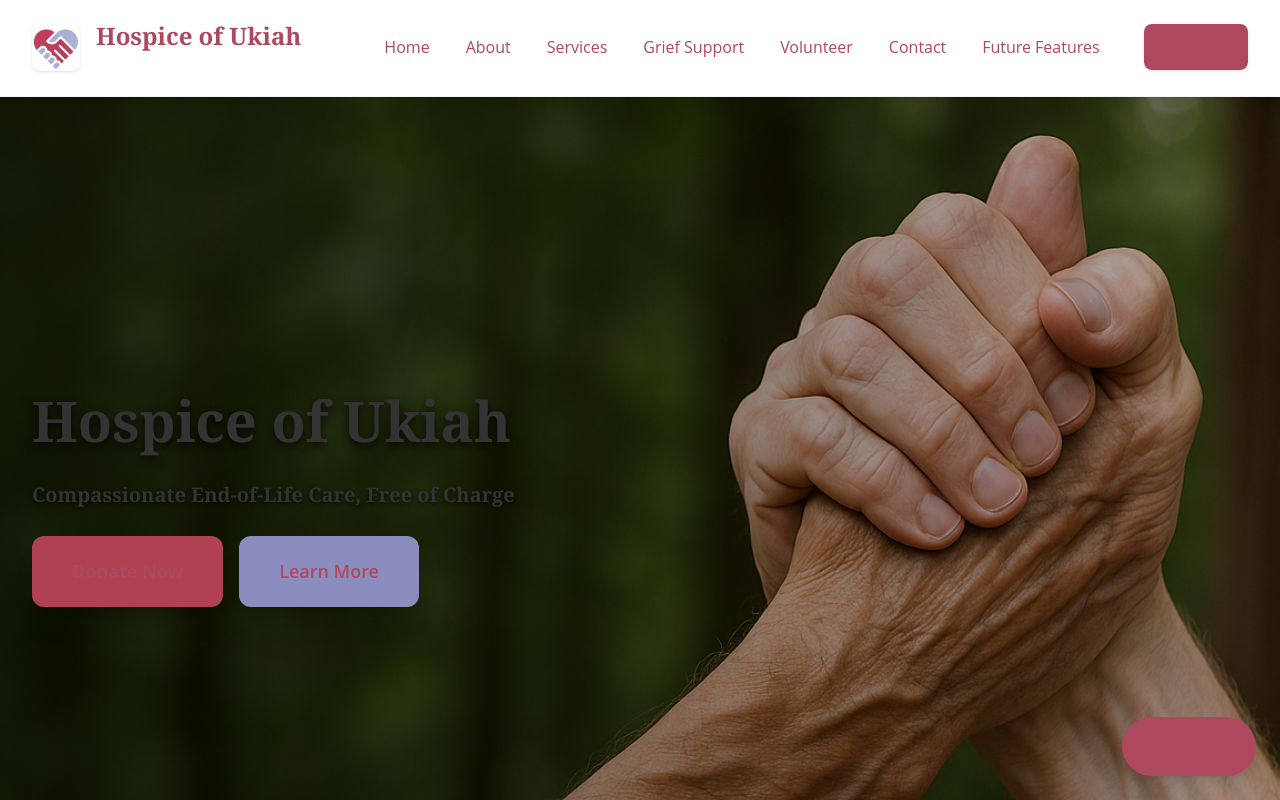
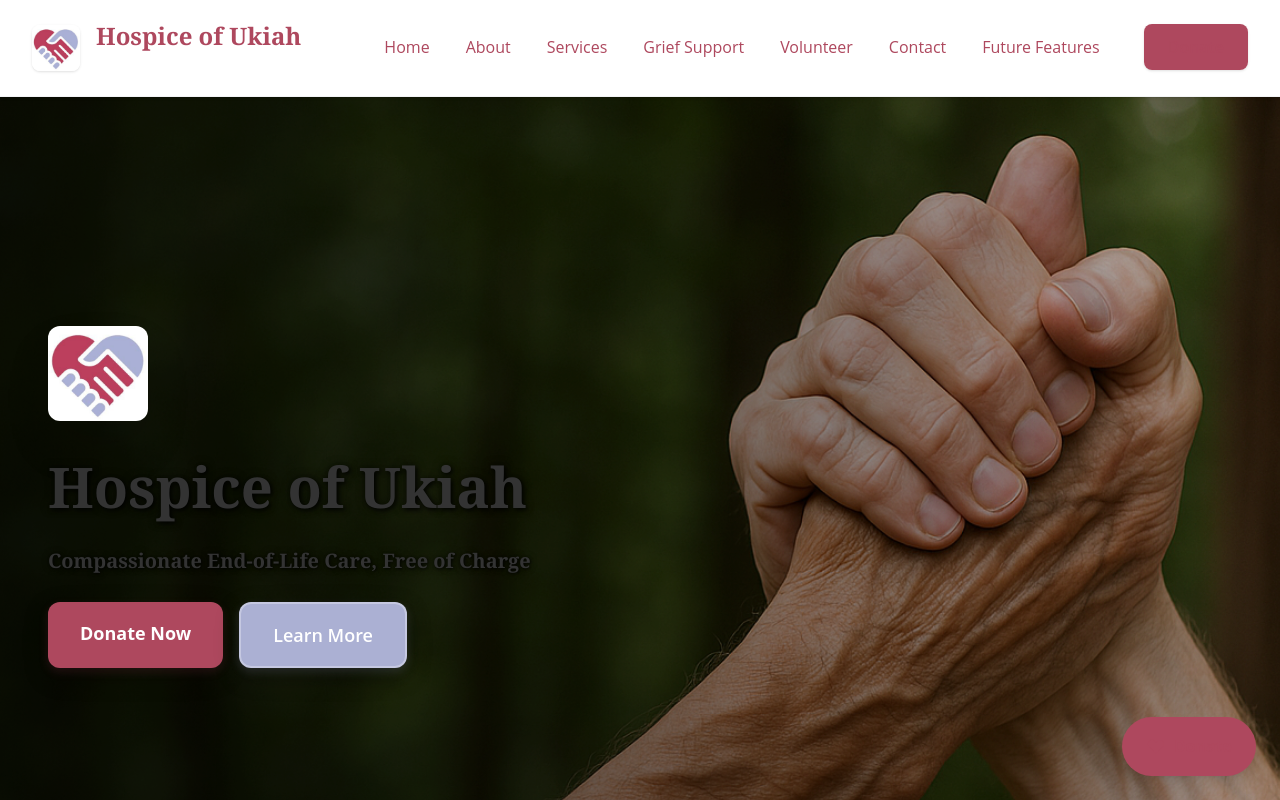
Before and after one commit to samuelmholley1/hospiceofukiah.org, a Next.js app: page / in a window 1280 px wide. Shown: the top 800 px of the page. Built offline with nearby package versions, Linux system fonts and the light colour scheme.

Commit message:
hero updates

```diff
--- a/src/app/page.tsx
+++ b/src/app/page.tsx
@@ -4,7 +4,7 @@ export default function Home() {
   return (
     <div className="min-h-screen">
       {/* Hero Section */}
-      <section className="relative h-screen lg:h-screen min-h-[70vh] flex items-center">
+      <section className="relative min-h-[80vh] lg:min-h-screen flex items-center">
         {/* Background Image */}
         <Image
           src="/redwood_clapsed_hands.png"
@@ -12,36 +12,54 @@ export default function Home() {
           fill
           priority
           sizes="100vw"
-          className="object-cover object-center lg:object-bottom"
+          className="object-cover object-center"
         />
 
-        {/* Subtle left-to-right dark gradient overlay */}
-        <div className="absolute inset-0 bg-gradient-to-r from-black/60 to-black/20"></div>
+        {/* Strategic Shaded Overlay - Darker on left where text sits */}
+        <div className="absolute inset-0 bg-gradient-to-r from-black/70 via-black/50 to-black/20 lg:from-black/75 lg:via-black/40 lg:to-transparent"></div>
 
-        {/* Content Overlay - Left Side */}
-        <div className="relative z-10 max-w-7xl mx-auto px-4 sm:px-6 lg:px-8 w-full">
-          <div className="max-w-2xl text-center lg:text-left">
-            {/* Heading */}
-            <h1 className="text-5xl font-bold text-white mb-6 text-shadow-lg">
+        {/* Additional subtle overall overlay for better contrast */}
+        <div className="absolute inset-0 bg-black/20"></div>
+
+        {/* Content Positioned in Left Half */}
+        <div className="relative z-10 max-w-7xl mx-auto px-6 sm:px-8 lg:px-12 w-full">
+          <div className="max-w-2xl lg:max-w-xl">
+            {/* Logo */}
+            <div className="flex justify-center lg:justify-start mb-8">
+              <Image
+                src="/hospice-ukiah-icon.png"
+                alt="Hospice of Ukiah"
+                width={100}
+                height={100}
+                className="rounded-xl shadow-2xl"
+              />
+            </div>
+
+            {/* Heading with Enhanced Text Shadow */}
+            <h1 className="text-4xl lg:text-6xl xl:text-7xl font-serif font-bold text-white mb-6 text-center lg:text-left"
+                style={{textShadow: '2px 2px 4px rgba(0,0,0,0.8), 0 0 8px rgba(0,0,0,0.6)'}}>
               Hospice of Ukiah
             </h1>
 
-            {/* Subheading */}
-            <h2 className="text-xl text-gray-100 mb-8 leading-relaxed text-shadow-md">
+            {/* Subheading with Strong Contrast */}
+            <h2 className="text-xl lg:text-2xl xl:text-3xl font-serif font-light text-white mb-10 leading-relaxed text-center lg:text-left"
+                style={{textShadow: '1px 1px 3px rgba(0,0,0,0.8), 0 0 6px rgba(0,0,0,0.6)'}}>
               Compassionate End-of-Life Care, Free of Charge
             </h2>
 
-            {/* Buttons */}
+            {/* Buttons with Enhanced Shadows */}
             <div className="flex flex-col sm:flex-row gap-4 justify-center lg:justify-start">
               <a
                 href="/donate"
-                className="bg-[#B04155] hover:bg-[#9a3849] text-white font-bold text-lg px-10 py-5 rounded-xl shadow-xl transform hover:scale-105 transition-all duration-300 focus:outline-none focus:ring-4 focus:ring-[#B04155]/30"
+                className="btn-primary text-lg px-8 py-4 rounded-xl shadow-2xl transform hover:scale-105 transition-all duration-300 focus:outline-none focus:ring-4 focus:ring-primary/50"
+                style={{boxShadow: '0 8px 25px rgba(0,0,0,0.3), 0 4px 10px rgba(174, 72, 94, 0.2)'}}
               >
                 Donate Now
               </a>
               <a
                 href="/about"
-                className="bg-[#8C8DBF] hover:bg-[#7a7baa] text-white font-semibold text-lg px-10 py-5 rounded-xl shadow-xl transform hover:scale-105 transition-all duration-300 focus:outline-none focus:ring-4 focus:ring-[#8C8DBF]/30"
+                className="btn-secondary text-lg px-8 py-4 rounded-xl shadow-2xl transform hover:scale-105 transition-all duration-300 focus:outline-none focus:ring-4 focus:ring-secondary/50 border-2 border-white/30"
+                style={{boxShadow: '0 8px 25px rgba(0,0,0,0.3), 0 4px 10px rgba(171, 176, 211, 0.2)'}}
               >
                 Learn More
               </a>
--- a/src/components/Header.tsx
+++ b/src/components/Header.tsx
@@ -35,8 +35,8 @@ const Header = () => {
                 height={48}
                 className="rounded-lg shadow-sm"
               />
-              <div className="hidden sm:block">
-                <h1 className="text-2xl font-serif font-bold text-primary leading-tight">
+              <div className="hidden sm:flex items-center">
+                <h1 className="text-2xl font-serif font-bold text-primary leading-none">
                   Hospice of Ukiah
                 </h1>
               </div>
```
